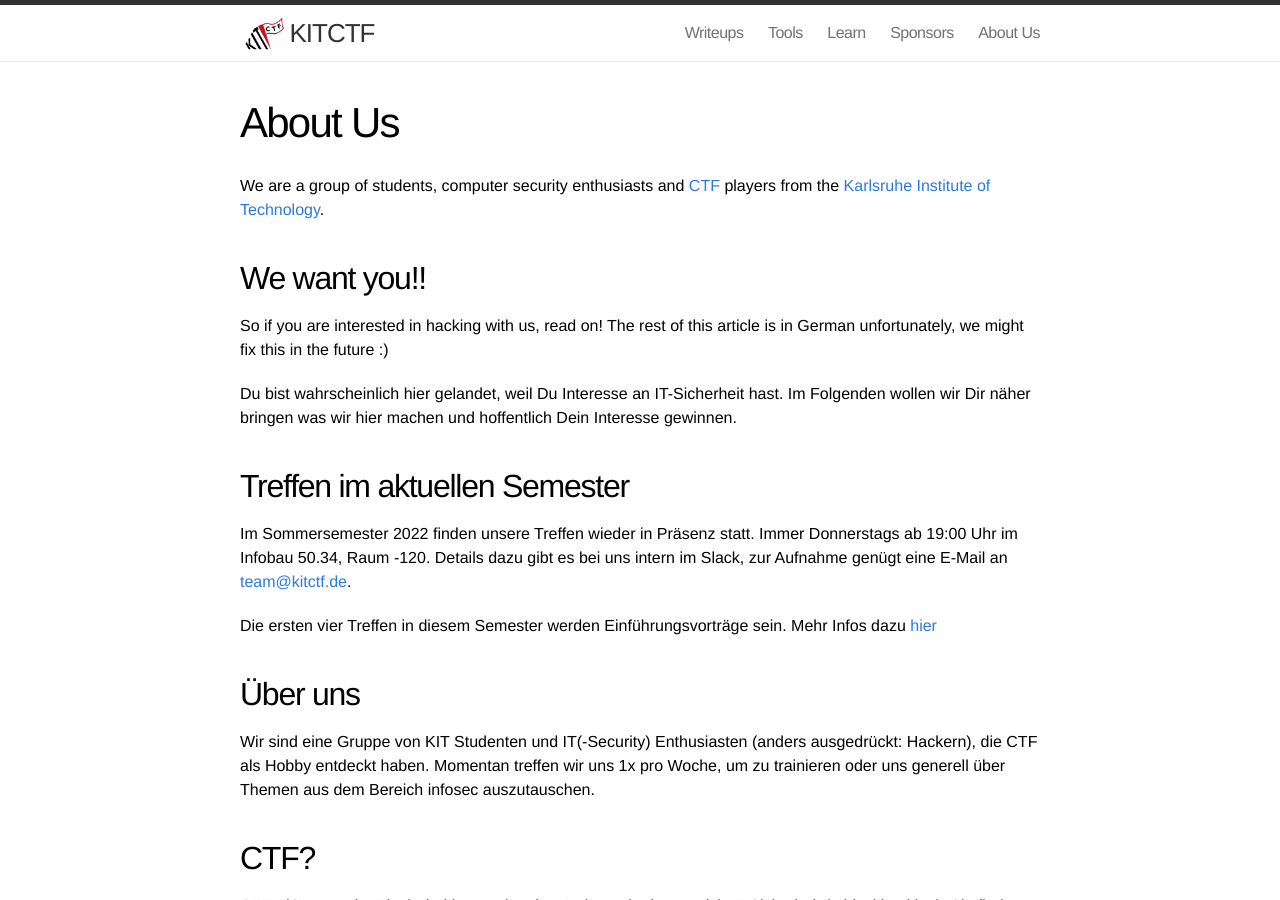
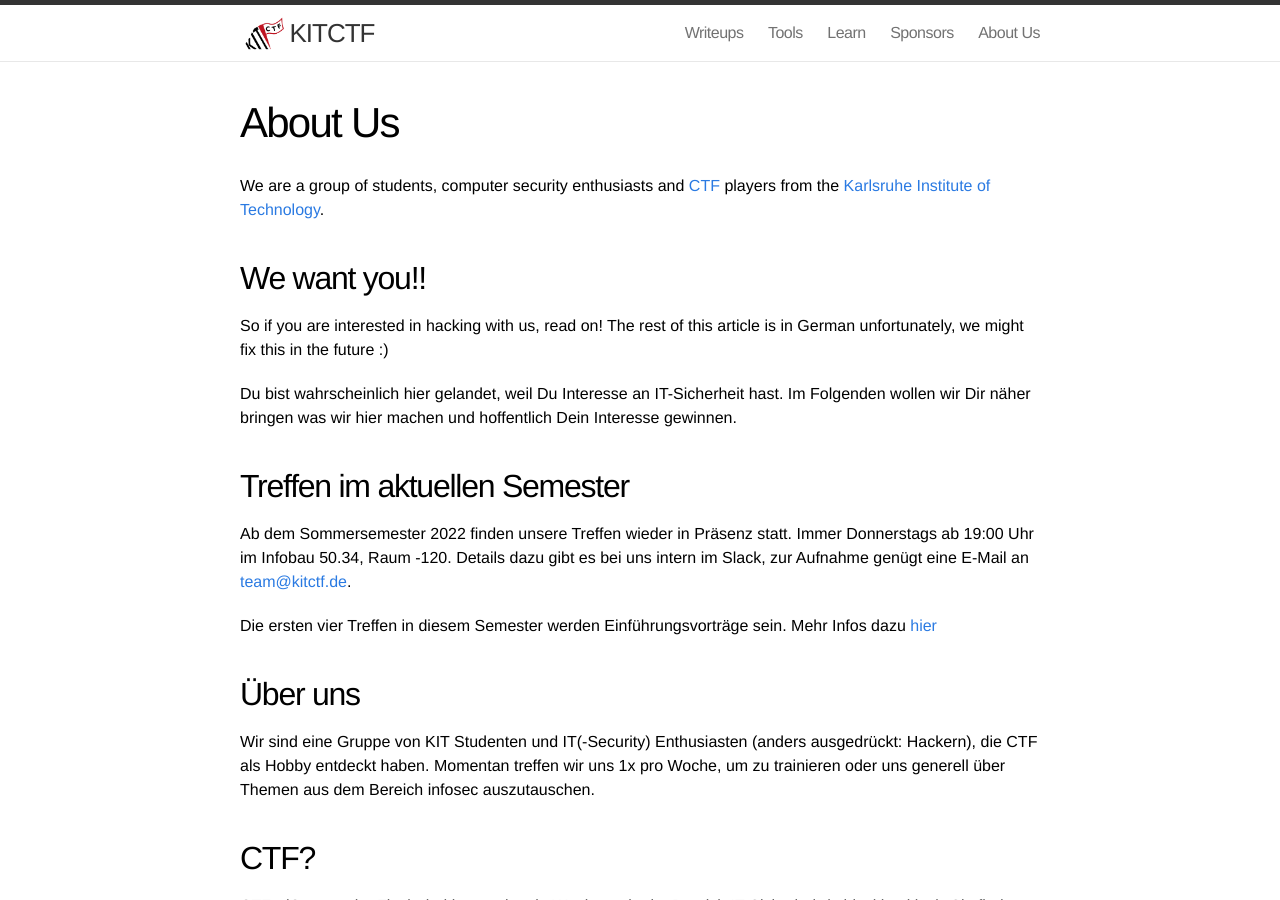
Before and after one commit to kitctf/www, a Jekyll site: the page built from about.md, in a window 1280 px wide and 900 px high. Built offline with Jekyll 4.4.1, drawn with Linux system fonts in a browser that asks for light colours.

Commit message:
Update about.md

```diff
--- a/about.md
+++ b/about.md
@@ -16,7 +16,7 @@ Im Folgenden wollen wir Dir näher bringen was wir hier machen und hoffentlich D
 
 ## Treffen im aktuellen Semester
 
-Im Sommersemester 2022 finden unsere Treffen wieder in Präsenz statt. Immer Donnerstags ab 19:00 Uhr im Infobau 50.34, Raum -120.
+Ab dem Sommersemester 2022 finden unsere Treffen wieder in Präsenz statt. Immer Donnerstags ab 19:00 Uhr im Infobau 50.34, Raum -120.
 Details dazu gibt es bei uns intern im Slack, zur Aufnahme genügt eine E-Mail an [team@kitctf.de](mailto:team@kitctf.de).
 
 Die ersten vier Treffen in diesem Semester werden Einführungsvorträge sein. Mehr Infos dazu [hier]({{ site.baseurl }}{% link intro.md %})
```
